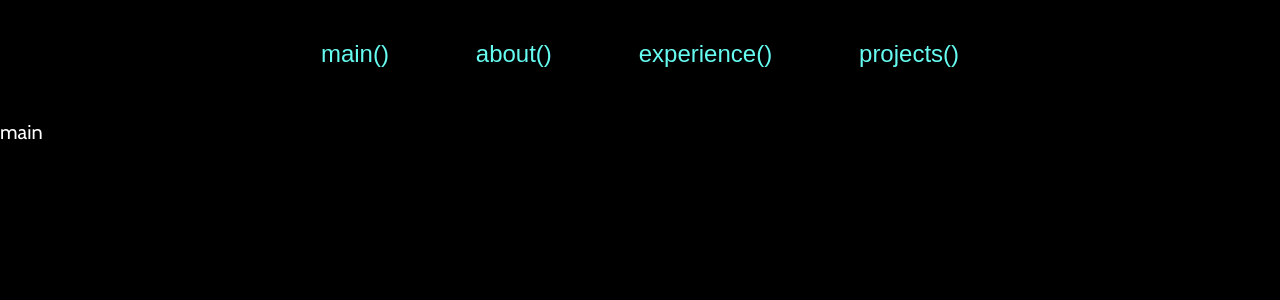
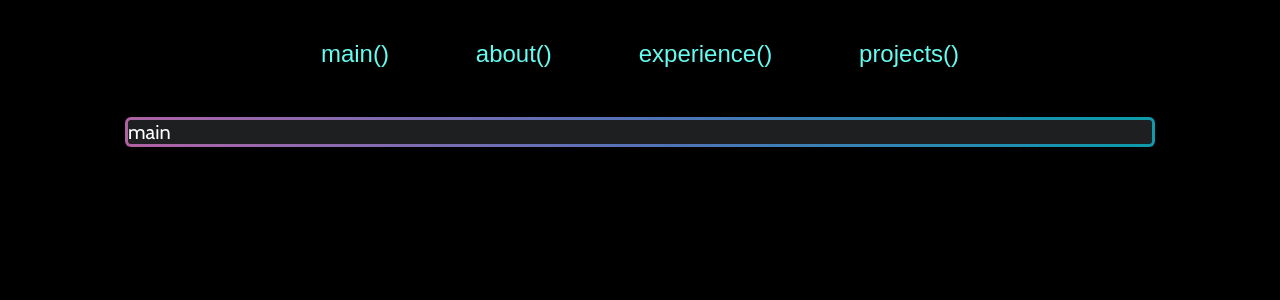
Before and after one commit to Gr1ll/projectweb, a React (Create React App) app: page / in a window 1280 px wide. Shown: the top 300 px of the page. Built offline with nearby package versions, Linux system fonts and the light colour scheme.

Commit message:
Did something at least

```diff
--- a/src/App.css
+++ b/src/App.css
@@ -1,15 +1,26 @@
 @import url("https://fonts.googleapis.com/css2?family=Cabin&display=swap");
+
+html{
+  height: 100%;
+}
 
 body {
   background-color: black;
   padding: 0px;
   margin: 0px;
   font-size: 20px;
-  min-height: 200vh;
   font-family: "Cabin", Sans-serif;
+  height: 100%;
+}
+
+#app{
+  height: 100%;
 }
 
 #body {
+  height: 80%;
+  margin-right: 10%;
+  margin-left: 10%;
   color: white;
 }
 
@@ -153,4 +164,44 @@ body {
   #hamburger-menu {
     display: inline;
   }
+  #body{
+    margin-top: 20%;
+  }
 }
+
+
+
+
+/*border-animated:*/
+.gradient-border {
+  --borderWidth: 3px;
+  background: #1D1F20;
+  position: relative;
+  border-radius: var(--borderWidth);
+}
+.gradient-border:after {
+  content: '';
+  position: absolute;
+  top: calc(-1 * var(--borderWidth));
+  left: calc(-1 * var(--borderWidth));
+  height: calc(100% + var(--borderWidth) * 2);
+  width: calc(100% + var(--borderWidth) * 2);
+  background: linear-gradient(60deg, #f79533, #f37055, #ef4e7b, #a166ab, #5073b8, #1098ad, #07b39b, #6fba82);
+  border-radius: calc(2 * var(--borderWidth));
+  z-index: -1;
+  animation: animatedgradient 3s ease alternate infinite;
+  background-size: 300% 300%;
+}
+
+
+@keyframes animatedgradient {
+	0% {
+		background-position: 0% 50%;
+	}
+	50% {
+		background-position: 100% 50%;
+	}
+	100% {
+		background-position: 0% 50%;
+	}
+}
--- a/src/App.tsx
+++ b/src/App.tsx
@@ -5,7 +5,7 @@ function App() {
   const [bodyContent, setNewBodyContent] = useState("main");
 
   return (
-    <div>
+    <div id="app">
       <div id="header">
         <nav id="main-menu">
           <ul>
@@ -93,7 +93,7 @@ function App() {
           </nav>
         </label>
       </div>
-      <div id="body">
+      <div id="body" className="gradient-border">
         <p>{bodyContent}</p>
       </div>
     </div>
```
